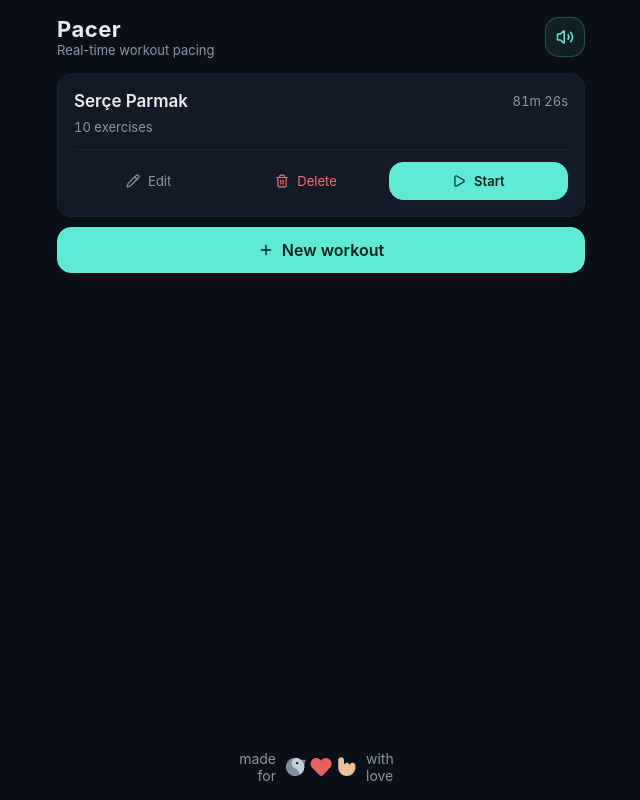
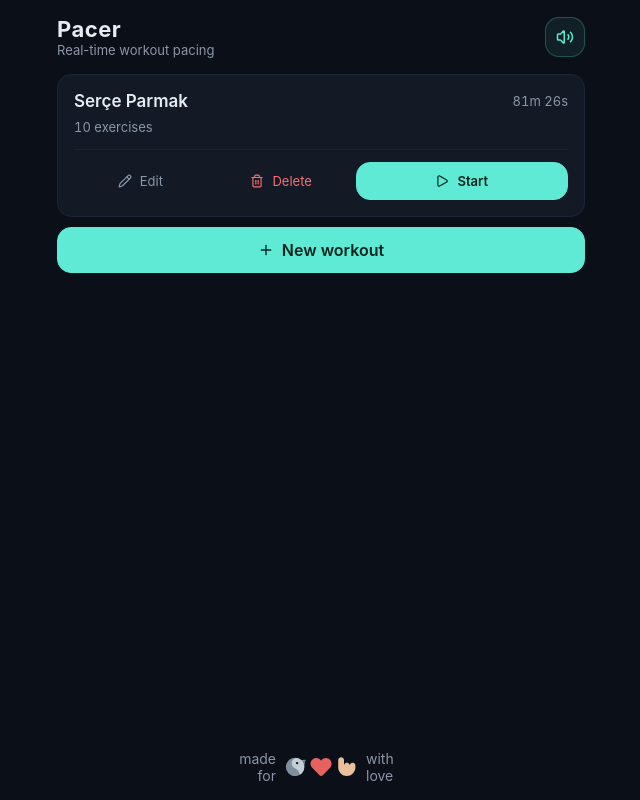
Before and after one commit to wunnle/Pacer, a React (Vite) app: page / in a window 1280 px wide. Shown: the whole page, without its empty margins (319-959 px from the left). Built offline with nearby package versions, Linux system fonts and the light colour scheme.

Commit message:
Make Start button wider in workout card actions

```diff
--- a/src/styles.css
+++ b/src/styles.css
@@ -162,7 +162,7 @@ button.toggle.on {
 
 .workout-card-actions {
   display: grid;
-  grid-template-columns: 1fr 1fr 1.2fr;
+  grid-template-columns: 1fr 1fr 1.6fr;
   gap: 8px;
   padding-top: 12px;
   border-top: 1px solid var(--bg-3);
```
